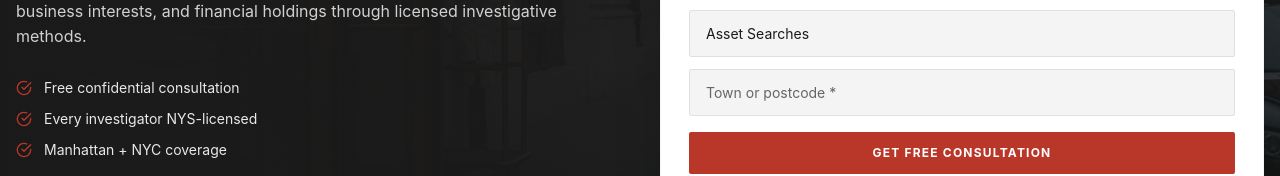
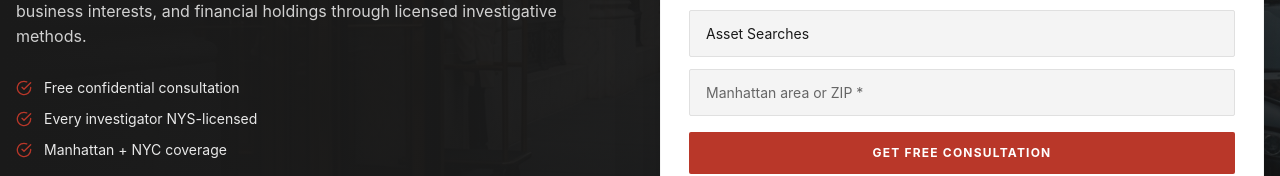
Before and after one commit to nahadgur/privateinvestigatormanhattan, a Next.js app: page /services/asset-searches/ in a window 1280 px wide. Shown: the part 424-600 px from the top of the page. Built offline with nearby package versions, Linux system fonts and the light colour scheme.

Commit message:
Add files via upload

```diff
--- a/app/layout.tsx
+++ b/app/layout.tsx
@@ -30,7 +30,7 @@ export const metadata: Metadata = {
     siteName: siteConfig.name,
     title: siteConfig.name,
     description: siteConfig.description,
-    locale: 'en_GB',
+    locale: 'en_US',
     images: [
       {
         url: '/android-chrome-512x512.png',
@@ -75,7 +75,7 @@ export default function RootLayout({ children }: { children: React.ReactNode })
     },
   };
   return (
-    <html lang="en-GB">
+    <html lang="en-US">
       <head>
         <script
           type="application/ld+json"
--- a/app/services/[serviceSlug]/[locationSlug]/page.tsx
+++ b/app/services/[serviceSlug]/[locationSlug]/page.tsx
@@ -255,7 +255,7 @@ export default function ServiceLocationPage({ params }: { params: { serviceSlug:
               Get {service.title} Advice in {cityName}
             </h2>
             <p className="text-white/70 mb-7 max-w-2xl mx-auto text-[14px] leading-[1.6]">
-              Submit your enquiry in under two minutes. We match you with vetted {cityName} private investigators with no obligation.
+              Submit your inquiry in under two minutes. We match you with vetted {cityName} private investigators with no obligation.
             </p>
             <button onClick={() => setIsModalOpen(true)} className="btn-primary">
               Request Free Consultation
--- a/components/HeroLeadForm.tsx
+++ b/components/HeroLeadForm.tsx
@@ -111,7 +111,7 @@ export function HeroLeadForm({ city, service }: HeroLeadFormProps) {
         </select>
 
         {!city && (
-          <input required name="location" type="text" value={formData.location} onChange={handleChange} placeholder="Town or postcode *" className={inputClass} />
+          <input required name="location" type="text" value={formData.location} onChange={handleChange} placeholder="Manhattan area or ZIP *" className={inputClass} />
         )}
 
         <button
--- a/data/cityContent.ts
+++ b/data/cityContent.ts
@@ -40,7 +40,7 @@ export const cityPageContent = {
       { iconName: 'CheckCircle', title: "Free Consultation", desc: `Confidential case discussion before any commitment.` }
     ];
     return [
-      { iconName: 'Star', title: `${titleCase(p.clientMix[0])} Case Expertise`, desc: `${cityName}'s investigation demand centres on ${p.clientMix.slice(0, 3).join(', ')}. We match you with investigators who handle these exact case types — not generalists learning on your budget.` },
+      { iconName: 'Star', title: `${titleCase(p.clientMix[0])} Case Expertise`, desc: `${cityName}'s investigation demand centers on ${p.clientMix.slice(0, 3).join(', ')}. We match you with investigators who handle these exact case types — not generalists learning on your budget.` },
       { iconName: 'Shield', title: "Court-Admissible Evidence", desc: `Every investigation produces evidence documented to New York court standards — HD video, timestamped photography, GPS data, and sworn investigator affidavits ready for your attorney.` },
       { iconName: 'Clock', title: `${p.area} Knowledge`, desc: `${p.caseProfile.split(',')[0]}. Your investigator knows the streets, venues, and patterns that define investigation in ${cityName}'s ${p.area} area.` },
       { iconName: 'CheckCircle', title: "Complete Confidentiality", desc: `${p.investigationNeeds.split(',')[0]}. Your investigation remains confidential until you decide to use the evidence. No leaks, no traces, no premature disclosure.` }
```
